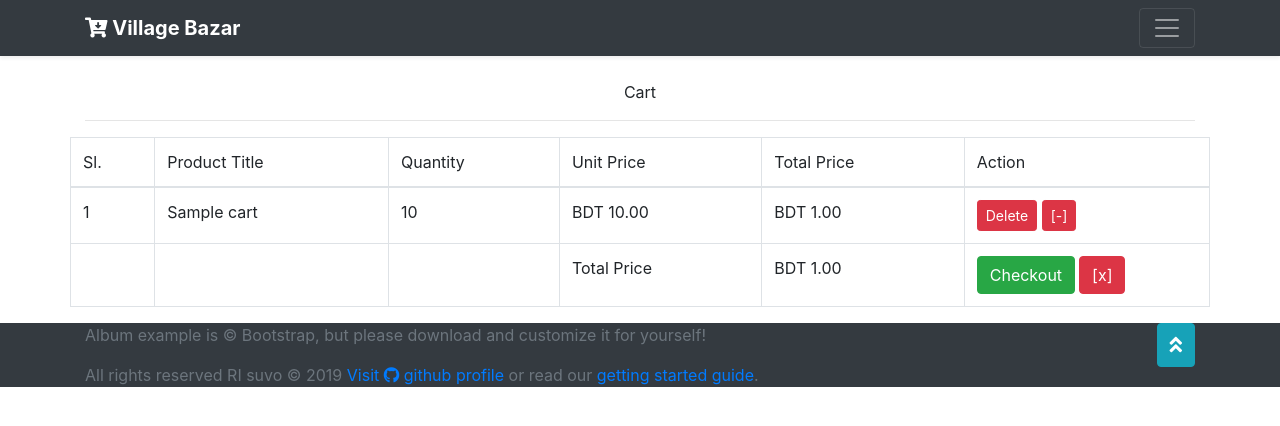
After one commit to Shuvo793/Practice-project-1-with-MVC, a PHP site: template view/FrontEnd/cart.php in a window 1280 px wide. The commit adds this page. Shown: the top 426 px of the page. Run offline with PHP 8.4, Linux system fonts and the light colour scheme; the template is opened without the code that fills it: most values are stand-ins (such as "Sample title", 1, 10 or a date in 2020); some libraries are stand-ins or nearby versions.

Commit message:
now project stop try to another

```diff
--- a/app/Models/FrontEnd/Product.php
+++ b/app/Models/FrontEnd/Product.php
@@ -7,5 +7,6 @@ use Illuminate\Database\Eloquent\Model;
 
 class Product extends Model
 {
+    public $timestamps;
 
 }
--- a/routers.php
+++ b/routers.php
@@ -1,3 +1,9 @@
 <?php
+//home page
 $router->controller('/',\App\Controllers\FrontEnd\HomeController::class);
+//For users page
 $router->controller('/',\App\Controllers\FrontEnd\UserController::class);
+//product page
+$router->controller('/',\App\Controllers\FrontEnd\ProductController::class);
+//cart page
+$router->controller('/',\App\Controllers\FrontEnd\CartController::class);
--- /dev/null
+++ b/view/FrontEnd/cart.php
@@ -0,0 +1,67 @@
+<?php require_once 'partials/FrontEnd/__header.php'?>
+<main role="main">
+    <div class="container">
+        <br>
+        <p class="text-center">Cart</p>
+        <hr>
+        <div class="row">
+            <?php if(empty($cart)) : ?>
+                <div class="alert alert-warning">
+                    Please add some products first.
+                </div>
+            <?php else : ?>
+                <table class="table table-hover table-bordered">
+                    <thead>
+                    <tr>
+                        <td>Sl.</td>
+                        <td>Product Title</td>
+                        <td>Quantity</td>
+                        <td>Unit Price</td>
+                        <td>Total Price</td>
+                        <td>Action</td>
+                    </tr>
+                    </thead>
+                    <tbody>
+                    <?php $i=1; foreach ($cart as $key => $product):?>
+                        <tr>
+                            <td><?php echo $i++; ?></td>
+                            <td><?php echo $product['name']; ?></td>
+                            <td><?php echo $product['quantity'];?></td>
+                            <td>BDT <?php echo number_format($product['price'],2); ?></td>
+                            <td>BDT <?php echo number_format($product['total_price'],2);?></td>
+                            <td>
+                                <form action="cart.php" method="post">
+                                    <input type="hidden" name="id" value="<?php echo $key;?>" >
+                                    <button type="submit" class="btn btn-sm btn-danger" name="delete">Delete</button>
+                                    <button type="submit" name="decrease" class="btn btn-sm btn-danger">
+                                        [-]
+                                    </button>
+                                </form>
+                            </td>
+                        </tr>
+                    <?php endforeach; ?>
+
+                    <tr>
+                        <td></td>
+                        <td></td>
+                        <td></td>
+                        <td>Total Price</td>
+                        <td>BDT <?php echo number_format($total_price,2);?></td>
+                        <td>
+                            <form action="cheakout.php" method="post">
+                                <button class="btn btn-success mr-1 float-left" name="cheakout">Checkout</button>
+                            </form>
+                            <form action="cart.php" method="post">
+                                <button type="submit" class="btn btn-danger" name="clear">[x]</button>
+                            </form>
+                        </td>
+                    </tr>
+                    </tbody>
+                </table>
+            <?php endif;?>
+        </div> <!-- row.// -->
+
+    </div>
+    <!--container.//-->
+</main>
+<?php require_once 'partials/FrontEnd/__footer.php'?>
```
Also changed, not shown: app/Controllers/FrontEnd/CartController.php (added, +17 -0 lines), app/Controllers/FrontEnd/ProductController.php (added, +22 -0 lines), view/FrontEnd/home.php (+9 -2 lines), view/FrontEnd/product.php (added, +46 -0 lines), README.md, view/FrontEnd/cheakout.php (added).
